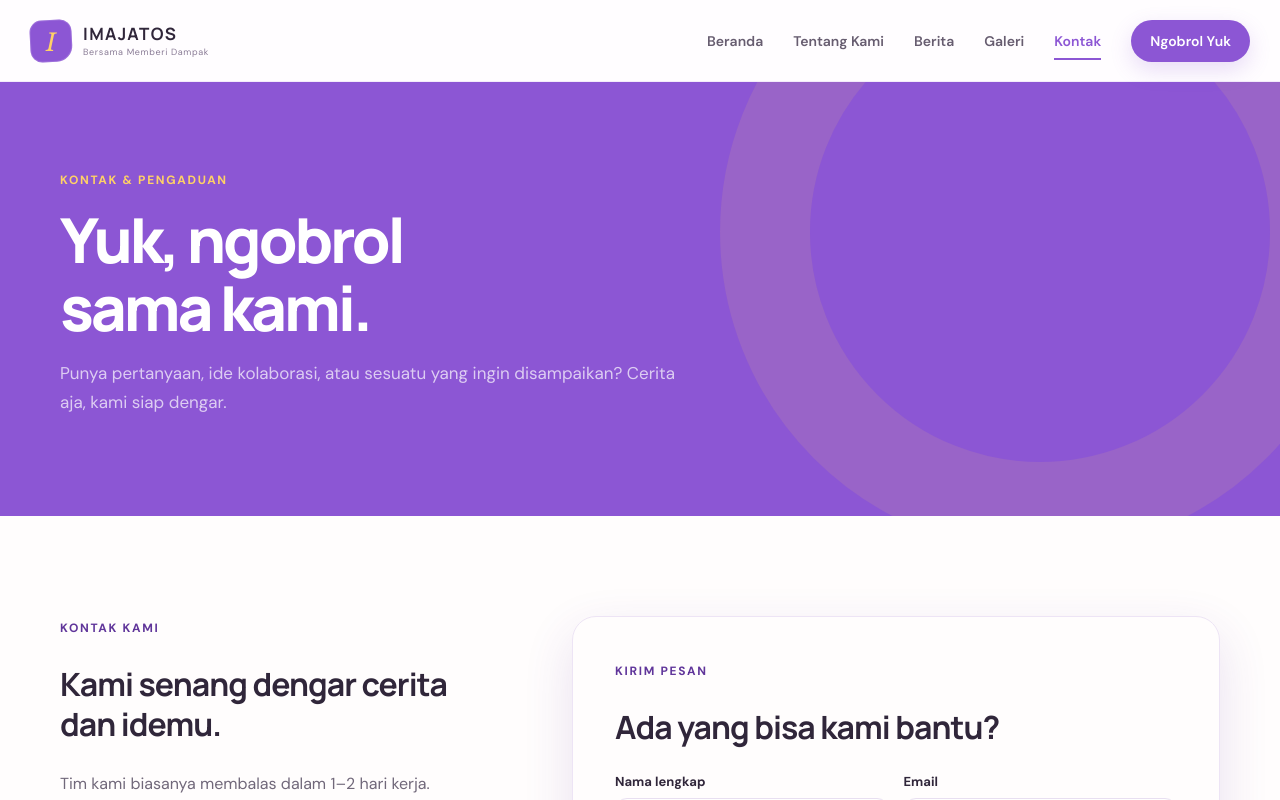
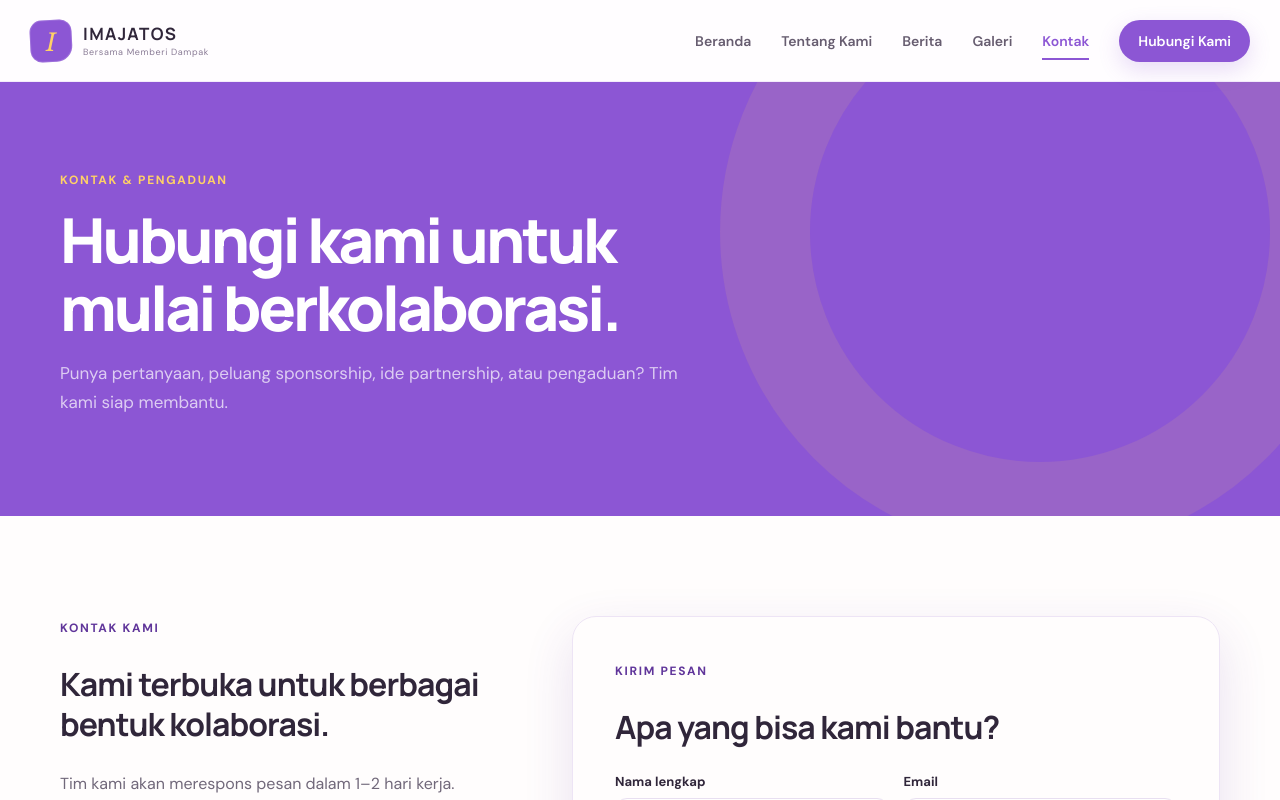
Before and after one commit to zeinzrtra/imajatosWeb, a Next.js app in the folder frontend/: page /kontak in a window 1280 px wide. Shown: the top 800 px of the page. Built offline with nearby package versions, Linux system fonts and the light colour scheme.

Commit message:
copy: clarify contact paths for partners and sponsors

```diff
--- a/frontend/app/kontak/page.tsx
+++ b/frontend/app/kontak/page.tsx
@@ -7,9 +7,9 @@ export default function KontakPage() {
   const [sent, setSent] = useState(false);
   function submit(e: FormEvent<HTMLFormElement>) { e.preventDefault(); setSent(true); }
   return <>
-    <section className="page-hero compact"><div className="shell"><span>Kontak & Pengaduan</span><h1>Yuk, ngobrol<br />sama kami.</h1><p>Punya pertanyaan, ide kolaborasi, atau sesuatu yang ingin disampaikan? Cerita aja, kami siap dengar.</p></div></section>
-    <section className="section shell contact-layout"><aside><span className="mini-label">Kontak Kami</span><h2>Kami senang dengar cerita dan idemu.</h2><p>Tim kami biasanya membalas dalam 1–2 hari kerja.</p><div className="contact-list"><div><Mail /><span><small>Email</small><strong>halo@imajatos.org</strong></span></div><div><Phone /><span><small>Telepon / WhatsApp</small><strong>+62 812 3456 7890</strong></span></div><div><MapPin /><span><small>Sekretariat</small><strong>Bogor, Jawa Barat</strong></span></div><div><Clock3 /><span><small>Jam layanan</small><strong>Senin–Jumat, 09.00–17.00</strong></span></div></div><a className="instagram-card" href="https://instagram.com" target="_blank" rel="noreferrer"><Instagram /><span><small>Intip kegiatan kami</small><strong>@imajatos</strong></span></a></aside>
-      <div id="pengaduan" className="form-card">{sent ? <div className="success-message"><CheckCircle2 /><h2>Pesanmu sudah siap!</h2><p>Ini masih demo frontend. Begitu API backend tersedia, formulir ini tinggal disambungkan ke endpoint pengiriman.</p><button onClick={() => setSent(false)} className="button button-primary">Tulis pesan lain</button></div> : <><span className="mini-label">Kirim Pesan</span><h2>Ada yang bisa kami bantu?</h2><form onSubmit={submit}><div className="form-row"><label>Nama lengkap<input required placeholder="Nama kamu" /></label><label>Email<input required type="email" placeholder="nama@email.com" /></label></div><label>Topik<select defaultValue=""><option value="" disabled>Pilih topik</option><option>Kolaborasi</option><option>Program & Kegiatan</option><option>Pengaduan</option><option>Lainnya</option></select></label><label>Pesan<textarea required rows={6} placeholder="Ceritakan kebutuhan atau idemu di sini..." /></label><button className="button button-primary" type="submit">Kirim, Yuk</button><small className="form-note">Dengan mengirim formulir ini, kamu menyetujui kebijakan privasi kami.</small></form></>}</div>
+    <section className="page-hero compact"><div className="shell"><span>Kontak & Pengaduan</span><h1>Hubungi kami untuk<br />mulai berkolaborasi.</h1><p>Punya pertanyaan, peluang sponsorship, ide partnership, atau pengaduan? Tim kami siap membantu.</p></div></section>
+    <section className="section shell contact-layout"><aside><span className="mini-label">Kontak Kami</span><h2>Kami terbuka untuk berbagai bentuk kolaborasi.</h2><p>Tim kami akan merespons pesan dalam 1–2 hari kerja.</p><div className="contact-list"><div><Mail /><span><small>Email</small><strong>halo@imajatos.org</strong></span></div><div><Phone /><span><small>Telepon / WhatsApp</small><strong>+62 812 3456 7890</strong></span></div><div><MapPin /><span><small>Sekretariat</small><strong>Bogor, Jawa Barat</strong></span></div><div><Clock3 /><span><small>Jam layanan</small><strong>Senin–Jumat, 09.00–17.00</strong></span></div></div><a className="instagram-card" href="https://instagram.com" target="_blank" rel="noreferrer"><Instagram /><span><small>Lihat kegiatan kami</small><strong>@imajatos</strong></span></a></aside>
+      <div id="pengaduan" className="form-card">{sent ? <div className="success-message"><CheckCircle2 /><h2>Pesan berhasil disiapkan!</h2><p>Ini masih demo frontend. Begitu API backend tersedia, formulir ini tinggal disambungkan ke endpoint pengiriman.</p><button onClick={() => setSent(false)} className="button button-primary">Kirim pesan lain</button></div> : <><span className="mini-label">Kirim Pesan</span><h2>Apa yang bisa kami bantu?</h2><form onSubmit={submit}><div className="form-row"><label>Nama lengkap<input required placeholder="Nama Anda" /></label><label>Email<input required type="email" placeholder="nama@email.com" /></label></div><label>Topik<select defaultValue=""><option value="" disabled>Pilih topik</option><option>Sponsorship</option><option>Partnership / Kolaborasi</option><option>Program & Kegiatan</option><option>Pengaduan</option><option>Lainnya</option></select></label><label>Pesan<textarea required rows={6} placeholder="Ceritakan kebutuhan atau rencana Anda..." /></label><button className="button button-primary" type="submit">Kirim Pesan</button><small className="form-note">Dengan mengirim formulir ini, Anda menyetujui kebijakan privasi kami.</small></form></>}</div>
     </section>
     <section className="map-section"><iframe title="Lokasi sekretariat IMAJATOS" src="https://www.google.com/maps?q=Bogor%2C%20Jawa%20Barat&output=embed" loading="lazy" /></section>
   </>;
--- a/frontend/app/page.tsx
+++ b/frontend/app/page.tsx
@@ -52,7 +52,7 @@ export default function Home() {
         <div className="news-grid">{news.slice(0, 3).map((item, i) => <article className={`news-card ${i === 0 ? "featured" : ""}`} key={item.slug}><div className="news-image"><Image src={item.image} alt="" fill sizes={i === 0 ? "(max-width: 768px) 100vw, 50vw" : "(max-width: 768px) 100vw, 25vw"} /><span>{item.category}</span></div><div className="news-content"><time>{item.date}</time><h3>{item.title}</h3><p>{item.excerpt}</p><Link href={`/berita#${item.slug}`} aria-label={`Baca ${item.title}`}>Baca selengkapnya <ArrowRight size={16} /></Link></div></article>)}</div>
       </section>
 
-      <section className="cta-section"><div className="shell cta-inner"><div><span className="cta-kicker"><Megaphone size={18} /> Ikut ambil bagian</span><h2>Yuk, bikin dampak bareng.</h2><p>Punya ide, waktu, atau energi baik? Kami senang banget kalau bisa jalan bareng kamu.</p></div><Link href="/kontak#pengaduan" className="button button-light">Ngobrol Sama Kami <ArrowRight size={18} /></Link></div></section>
+      <section className="cta-section"><div className="shell cta-inner"><div><span className="cta-kicker"><Megaphone size={18} /> Terbuka untuk kolaborasi</span><h2>Mari ciptakan dampak bersama.</h2><p>Punya ide program, peluang sponsorship, atau rencana partnership? Kami terbuka untuk bekerja sama.</p></div><Link href="/kontak#pengaduan" className="button button-light">Hubungi Kami <ArrowRight size={18} /></Link></div></section>
     </>
   );
 }
--- a/frontend/components/Header.tsx
+++ b/frontend/components/Header.tsx
@@ -30,7 +30,7 @@ export function Header() {
               {label}
             </Link>
           ))}
-          <Link href="/kontak#pengaduan" className="nav-cta" onClick={() => setOpen(false)}>Ngobrol Yuk</Link>
+          <Link href="/kontak#pengaduan" className="nav-cta" onClick={() => setOpen(false)}>Hubungi Kami</Link>
         </nav>
         <button className="menu-toggle" onClick={() => setOpen(!open)} aria-label="Buka menu" aria-expanded={open}>
           {open ? <X size={24} /> : <Menu size={24} />}
```
